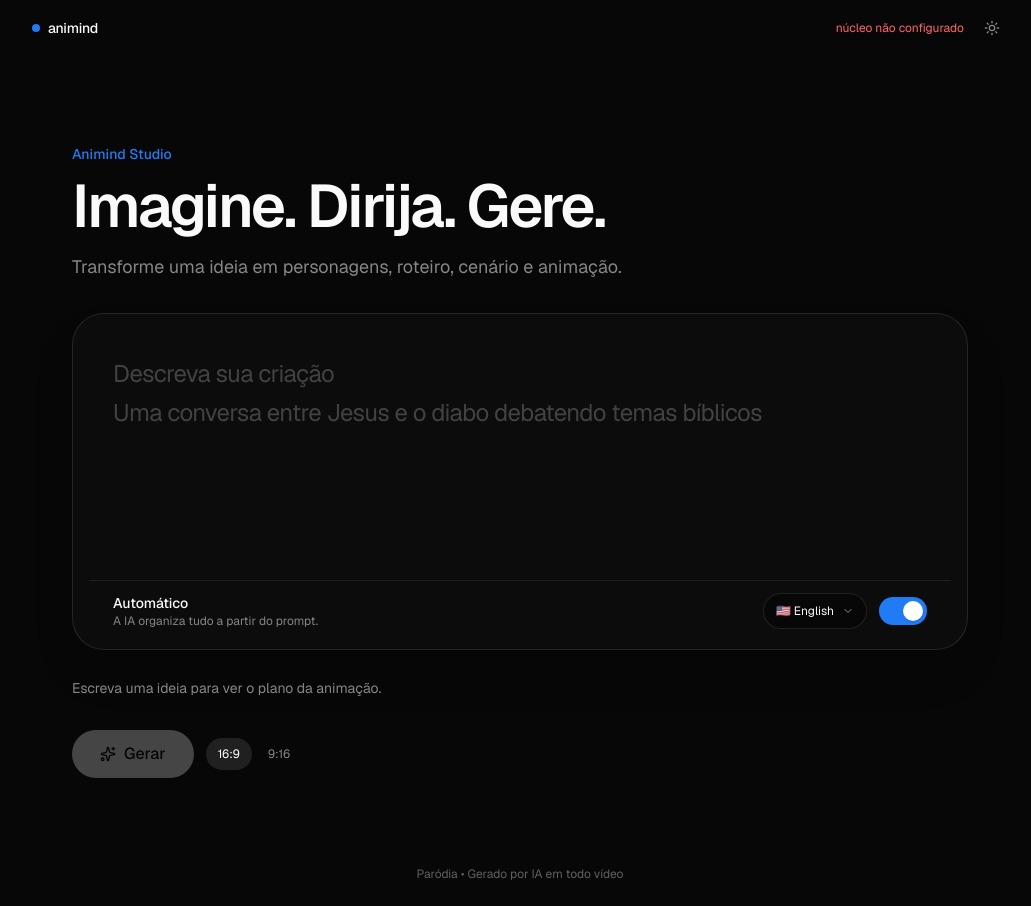
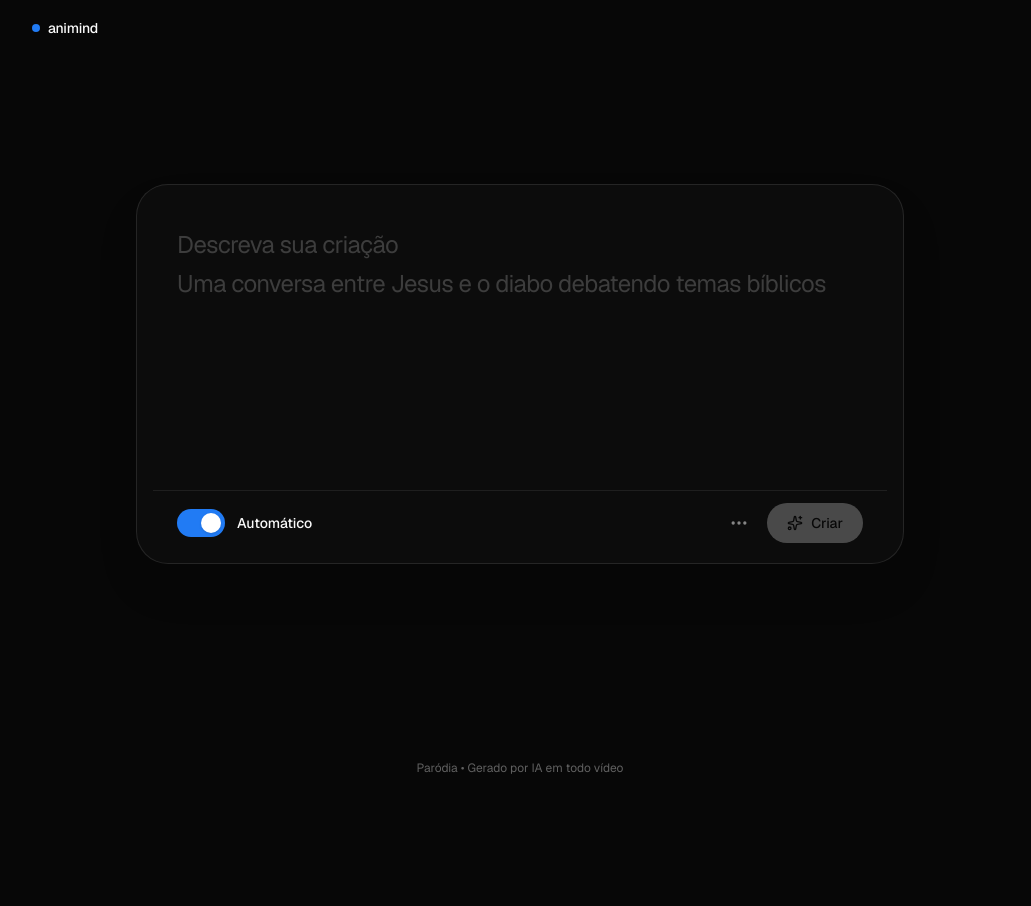
Before and after one commit to diogolean/animind, a Next.js app: page / in a window 1280 px wide. Shown: the whole page, without its empty margins (120-1151 px from the left). After the commit the page ends 800 px from the top, so only its background shows below. Built offline with nearby package versions, Linux system fonts and the light colour scheme.

Commit message:
Stream progressive creation previews

```diff
--- a/components/creation-studio.tsx
+++ b/components/creation-studio.tsx
@@ -2,13 +2,14 @@
 
 import { useEffect, useMemo, useRef, useState } from "react";
 import { AnimatePresence, motion } from "framer-motion";
-import { Loader2, Sparkles, X } from "lucide-react";
+import { Ellipsis, Loader2, Sparkles, X } from "lucide-react";
 import { toast } from "sonner";
 import { cn } from "cn";
 import { ART_STYLES } from "@/lib/contract";
 import type {
   ArtStyle,
   Character,
+  CharacterPreview,
   CharacterType,
   CreationMode,
   CreationPlan,
@@ -23,7 +24,7 @@ import type {
   VoiceCatalog,
   VideoFormat,
 } from "@/lib/contract";
-import { HEALTH_EVENT, createCharacter, getTones, getVoices, planCreation, resolveScenario, startRender, waitJob } from "@/lib/api";
+import { HEALTH_EVENT, createCharacter, createPreview, getTones, getVoices, planCreation, resolveScenario, startRender, waitJob } from "@/lib/api";
 import { normalizeToneCatalog } from "@/lib/tones";
 import { fallbackVoiceCatalog } from "@/lib/voices";
 import { CharacterListEditor } from "@/components/flow/character-list-editor";
@@ -31,6 +32,7 @@ import { CharacterVoicesEditor } from "@/components/flow/character-voices-editor
 import { ChoiceCard } from "@/components/flow/choice-card";
 import { LanguageCombobox } from "@/components/flow/language-combobox";
 import { PlanChips, type PlanField } from "@/components/flow/plan-chips";
+import { ProgressivePreview } from "@/components/flow/progressive-preview";
 import { Player } from "@/components/player";
 import { Transcript } from "@/components/transcript";
 
@@ -52,6 +54,17 @@ const SCENARIO_PROMPTS = {
   space: { label: "Espaço", prompt: "nave no espaço entre planetas" },
   agora: { label: "Ágora", prompt: "ágora clássica com colunas gregas" },
 } as const;
+
+const wait = (ms: number) => new Promise((resolve) => setTimeout(resolve, ms));
+const PREVIEW_ACCENTS = ["hsl(218 75% 64%)", "hsl(275 67% 68%)", "hsl(163 61% 55%)", "hsl(30 80% 62%)"];
+const optimisticPreview = (character: CreationPlanCharacter, index: number): CharacterPreview => ({
+  id: `local-${index}-${character.name}`,
+  index,
+  name: character.name || `Personagem ${index + 1}`,
+  kind: "stick",
+  source: "local",
+  accent: PREVIEW_ACCENTS[index % PREVIEW_ACCENTS.length],
+});
 function Label({ children }: { children: React.ReactNode }) {
   return <span className="mb-2 block text-xs font-medium uppercase tracking-[0.12em] text-muted-foreground">{children}</span>;
 }
@@ -62,9 +75,9 @@ export function CreationStudio() {
   const [plan, setPlan] = useState<CreationPlan | null>(null);
   const [planning, setPlanning] = useState(false);
   const [editing, setEditing] = useState<PlanField | null>(null);
+  const [detailsOpen, setDetailsOpen] = useState(false);
   const timer = useRef<ReturnType<typeof setTimeout> | null>(null);
   const [tones, setTones] = useState<ToneOption[]>(normalizeToneCatalog().tones);
-  const [languageOverride, setLanguageOverride] = useState<LanguageCode | null>(null);
 
   const [manualMode, setManualMode] = useState<CreationMode>("monologue");
   const [manualCharacters, setManualCharacters] = useState<CreationPlanCharacter[]>([{ name: "", prompt: "" }]);
@@ -85,7 +98,9 @@ export function CreationStudio() {
   const [audio, setAudio] = useState<AudioContext | null>(null);
   const [result, setResult] = useState<RenderResult | null>(null);
   const [scenarioResolution, setScenarioResolution] = useState<ScenarioResolution | null>(null);
-  const currentLanguage = automatic ? plan?.language ?? languageOverride ?? "en-US" : manualLanguage;
+  const [progressivePreviews, setProgressivePreviews] = useState<CharacterPreview[]>([]);
+  const [streamScenario, setStreamScenario] = useState<string | null>(null);
+  const currentLanguage = automatic ? plan?.language ?? "en-US" : manualLanguage;
   const [voiceCatalog, setVoiceCatalog] = useState<VoiceCatalog>(fallbackVoiceCatalog("en-US"));
 
   useEffect(() => {
@@ -101,7 +116,7 @@ export function CreationStudio() {
       .catch(() => setVoiceCatalog(fallbackVoiceCatalog(currentLanguage)));
   }, [currentLanguage]);
 
-  const requestPlan = (value: string, language = languageOverride) => {
+  const requestPlan = (value: string, language: LanguageCode | null = null) => {
     if (timer.current) clearTimeout(timer.current);
     const clean = value.trim();
     if (!clean) {
@@ -186,12 +201,34 @@ export function CreationStudio() {
     setRendering(true);
     setResult(null);
     setScenarioResolution(null);
+    setStreamScenario(null);
     setProgress(0);
+    const drafts = activePlan.mode === "monologue" ? activePlan.characters.slice(0, 1) : activePlan.characters;
+    setProgressivePreviews([optimisticPreview(drafts[0], 0)]);
     try {
+      const previewFlow = (async () => {
+        for (let index = 0; index < drafts.length; index++) {
+          if (index > 0) {
+            await wait(850);
+            setProgressivePreviews((current) => [...current, optimisticPreview(drafts[index], index)]);
+          }
+          const preview = await createPreview({
+            character: drafts[index],
+            characterType: activePlan.characterType,
+            artStyle: activePlan.artStyle,
+            language: activePlan.language,
+            index,
+          }).catch(() => null);
+          if (preview) {
+            setProgressivePreviews((current) =>
+              [...current.filter((item) => item.index !== index), preview].sort((a, b) => a.index - b.index),
+            );
+          }
+        }
+      })();
       const availableVoices = await getVoices(activePlan.language).catch(() => fallbackVoiceCatalog(activePlan.language));
       setVoiceCatalog(availableVoices);
       const cast: Character[] = [];
-      const drafts = activePlan.mode === "monologue" ? activePlan.characters.slice(0, 1) : activePlan.characters;
       for (let index = 0; index < drafts.length; index++) {
         setStatus(`Criando ${drafts[index].name} · ${index + 1}/${drafts.length}`);
         const character = await createCharacter({
@@ -203,9 +240,9 @@ export function CreationStudio() {
         cast.push(character);
         if (character.generator === "mock" && character.generatorNote) window.dispatchEvent(new Event(HEALTH_EVENT));
       }
+      await previewFlow;
       setStatus("Preparando cenário");
       const scenario = await resolveScenario(activePlan.scenarioRequest);
-      setScenarioResolution(scenario);
       setStatus("Escrevendo e animando");
       const template = activePlan.mode === "monologue" ? (activePlan.objective === "ensinar" ? "lesson" : "solo") : "debate";
       const voiceIndex = { male: 0, female: 0 };
@@ -234,7 +271,12 @@ export function CreationStudio() {
         personaMode: "quick",
         style: activePlan.artStyle,
       });
-      const done = await waitJob(job.id, (state) => setProgress(state.progress));
+      setScenarioResolution(scenario);
+      setStreamScenario(scenario.scenario === "agora" ? "Ágora" : activePlan.scenarioLabel);
+      const done = await waitJob(job.id, (state) => {
+        setProgress(state.progress);
+        setStatus(`Renderizando · ${Math.round(state.progress * 100)}%`);
+      });
       setResult(done.result!);
       setStatus("");
       window.dispatchEvent(new Event(HEALTH_EVENT));
@@ -247,16 +289,8 @@ export function CreationStudio() {
   }
 
   return (
-    <div className="mx-auto w-full max-w-5xl flex-1 px-5 pt-[8vh] pb-16 sm:px-8 sm:pt-[11vh]">
-      <section className="mx-auto max-w-4xl">
-        <div className="mb-8">
-          <p className="text-sm font-medium text-[var(--accent-brand)]">Animind Studio</p>
-          <h1 className="mt-3 text-4xl font-semibold tracking-[-0.04em] sm:text-6xl">Imagine. Dirija. Gere.</h1>
-          <p className="mt-4 max-w-xl text-base leading-relaxed text-muted-foreground sm:text-lg">
-            Transforme uma ideia em personagens, roteiro, cenário e animação.
-          </p>
-        </div>
-
+    <div className="mx-auto w-full max-w-5xl flex-1 px-5 pt-[12vh] pb-16 sm:px-8 sm:pt-[16vh]">
+      <section className="mx-auto max-w-3xl">
         <div className="rounded-[2rem] border border-white/10 bg-white/[0.025] p-3 shadow-2xl shadow-black/20 sm:p-4">
           <textarea
             autoFocus
@@ -266,32 +300,13 @@ export function CreationStudio() {
               setPrompt(event.target.value);
               if (automatic) requestPlan(event.target.value);
             }}
-            rows={5}
+            rows={6}
             maxLength={1200}
             placeholder="Descreva sua criação&#10;Uma conversa entre Jesus e o diabo debatendo temas bíblicos"
-            className="min-h-44 w-full resize-none bg-transparent p-4 text-xl leading-relaxed tracking-tight outline-none placeholder:text-muted-foreground/45 sm:p-6 sm:text-2xl"
+            className="min-h-52 w-full resize-none bg-transparent p-4 text-xl leading-relaxed tracking-tight outline-none placeholder:text-muted-foreground/40 sm:p-6 sm:text-2xl"
           />
           <div className="flex items-center justify-between gap-4 border-t border-white/8 px-4 pt-3 pb-1 sm:px-6">
-            <div>
-              <p className="text-sm font-medium">Automático</p>
-              <p className="text-xs text-muted-foreground">{automatic ? "A IA organiza tudo a partir do prompt." : "Controles completos abertos."}</p>
-            </div>
             <div className="flex items-center gap-3">
-              <LanguageCombobox
-                testId="language-selector"
-                value={currentLanguage}
-                languages={voiceCatalog.languages}
-                onChange={(language) => {
-                  if (automatic) {
-                    setLanguageOverride(language);
-                    setPlan((current) => current ? { ...current, language, characters: current.characters.map((character) => ({ ...character, voiceId: undefined })) } : current);
-                    if (prompt.trim()) requestPlan(prompt, language);
-                  } else {
-                    setManualLanguage(language);
-                    setManualCharacters((characters) => characters.map((character) => ({ ...character, voiceId: undefined })));
-                  }
-                }}
-              />
               <button
                 type="button"
                 role="switch"
@@ -301,26 +316,75 @@ export function CreationStudio() {
                   const next = !automatic;
                   setAutomatic(next);
                   setEditing(null);
-                  if (!next && plan) applyPlanToManual(plan);
-                  if (next) requestPlan(prompt);
+                  if (!next) {
+                    if (plan) applyPlanToManual(plan);
+                    setDetailsOpen(true);
+                  } else {
+                    setDetailsOpen(false);
+                    requestPlan(prompt);
+                  }
                 }}
                 className={cn("relative h-7 w-12 rounded-full transition-colors", automatic ? "bg-[var(--accent-brand)]" : "bg-white/10")}
               >
                 <span className={cn("absolute top-1 left-1 size-5 rounded-full bg-white shadow transition-transform", automatic ? "translate-x-5" : "translate-x-0")} />
                 <span className="sr-only">{automatic ? "Desligar automático" : "Ligar automático"}</span>
               </button>
+              <span className="text-sm font-medium">Automático</span>
+            </div>
+            <div className="flex items-center gap-2">
+              <button
+                type="button"
+                data-testid="details-toggle"
+                aria-label="Mais ajustes"
+                aria-expanded={detailsOpen}
+                onClick={() => setDetailsOpen((current) => !current)}
+                className={cn("grid size-10 place-items-center rounded-full text-muted-foreground transition hover:bg-white/8 hover:text-white", detailsOpen && "bg-white/8 text-white")}
+              >
+                <Ellipsis className="size-5" />
+              </button>
+              <button
+                type="button"
+                data-testid="generate"
+                disabled={!valid || rendering || planning}
+                onClick={generate}
+                className="flex h-10 items-center gap-2 rounded-full bg-white px-5 text-sm font-medium text-black transition hover:bg-white/90 disabled:cursor-not-allowed disabled:opacity-25"
+              >
+                {rendering || planning ? <Loader2 className="size-4 animate-spin" /> : <Sparkles className="size-4" />}
+                {planning ? "Entendendo" : rendering ? "Criando" : result ? "Criar novamente" : "Criar"}
+              </button>
             </div>
           </div>
         </div>
 
-        <AnimatePresence mode="wait">
+        <AnimatePresence>
+          {detailsOpen ? (
+            <motion.div
+              key="details"
+              data-testid="details-panel"
+              initial={{ opacity: 0, height: 0, y: -6 }}
+              animate={{ opacity: 1, height: "auto", y: 0 }}
+              exit={{ opacity: 0, height: 0, y: -6 }}
+              className="mt-4 overflow-hidden rounded-[1.5rem] border border-white/8 bg-white/[0.018] p-5"
+            >
+              <div className="mb-5 flex items-center justify-between">
+                <p className="text-sm font-medium">{automatic ? "O que será criado" : "Direção manual"}</p>
+                <div className="flex gap-1">
+                  {(["16:9", "9:16"] as const).map((item) => (
+                    <button
+                      key={item}
+                      type="button"
+                      data-testid={`format-${item.replace(":", "x")}`}
+                      onClick={() => setFormat(item)}
+                      className={cn("rounded-full px-3 py-1.5 text-xs transition", format === item ? "bg-white/10 text-white" : "text-muted-foreground hover:text-white")}
+                    >
+                      {item}
+                    </button>
+                  ))}
+                </div>
+              </div>
               {automatic ? (
-            <motion.div key="automatic" initial={{ opacity: 0, y: 8 }} animate={{ opacity: 1, y: 0 }} exit={{ opacity: 0, y: -8 }} className="mt-7">
-              {planning ? (
-                <div data-testid="planning" className="flex items-center gap-2 text-sm text-muted-foreground"><Loader2 className="size-4 animate-spin" />Entendendo sua criação…</div>
-              ) : plan ? (
+                plan ? (
                   <>
-                  <div className="mb-3 flex items-center gap-2 text-sm text-muted-foreground"><Sparkles className="size-4 text-[var(--accent-brand)]" />Entendi assim — toque em qualquer item para editar</div>
                     <PlanChips plan={plan} tones={tones} voices={voiceCatalog} onEdit={setEditing} />
                     <AnimatePresence>
                       {editing ? (
@@ -341,20 +405,9 @@ export function CreationStudio() {
                       ) : null}
                     </AnimatePresence>
                   </>
-              ) : prompt.trim() ? null : (
-                <p className="text-sm text-muted-foreground">Escreva uma ideia para ver o plano da animação.</p>
-              )}
-            </motion.div>
+                ) : <p className="text-sm text-muted-foreground">{planning ? "Entendendo sua criação…" : "Escreva uma ideia para ver os detalhes."}</p>
               ) : (
-            <motion.div
-              key="manual"
-              data-testid="manual-controls"
-              initial={{ opacity: 0, y: -10 }}
-              animate={{ opacity: 1, y: 0 }}
-              exit={{ opacity: 0, y: -10 }}
-              transition={{ duration: 0.28 }}
-              className="mt-8 space-y-9"
-            >
+                <div data-testid="manual-controls" className="space-y-9">
                   <ManualControls
                     mode={manualMode}
                     onMode={setManualMode}
@@ -381,40 +434,18 @@ export function CreationStudio() {
                     duration={manualDuration}
                     onDuration={setManualDuration}
                   />
+                </div>
+              )}
             </motion.div>
-          )}
+          ) : null}
         </AnimatePresence>
 
-        <div className="mt-8 flex flex-wrap items-center gap-3">
-          <button
-            type="button"
-            data-testid="generate"
-            disabled={!valid || rendering || planning}
-            onClick={generate}
-            className="flex h-12 items-center gap-2 rounded-full bg-white px-7 font-medium text-black transition hover:bg-white/90 disabled:cursor-not-allowed disabled:opacity-25"
-          >
-            {rendering ? <Loader2 className="size-4 animate-spin" /> : <Sparkles className="size-4" />}
-            {rendering ? status || `Gerando · ${Math.round(progress * 100)}%` : result ? "Gerar novamente" : "Gerar"}
-          </button>
-          <div className="flex gap-1">
-            {(["16:9", "9:16"] as const).map((item) => (
-              <button
-                key={item}
-                type="button"
-                data-testid={`format-${item.replace(":", "x")}`}
-                onClick={() => setFormat(item)}
-                className={cn("rounded-full px-3 py-2 text-xs transition", format === item ? "bg-white/10 text-white" : "text-muted-foreground hover:text-white")}
-              >
-                {item}
-              </button>
-            ))}
-          </div>
-        </div>
+        {rendering && progressivePreviews.length ? <ProgressivePreview previews={progressivePreviews} scenario={streamScenario} status={status || `Renderizando · ${Math.round(progress * 100)}%`} /> : null}
         {scenarioResolution?.note ? <p data-testid="scenario-fallback" className="mt-3 text-sm text-amber-500">{scenarioResolution.note}</p> : null}
       </section>
 
       {result && audio ? (
-        <motion.section data-testid="render-result" initial={{ opacity: 0, y: 20 }} animate={{ opacity: 1, y: 0 }} className="mx-auto mt-14 max-w-4xl">
+        <motion.section data-testid="render-result" initial={{ opacity: 0, y: 20 }} animate={{ opacity: 1, y: 0 }} className="mx-auto mt-10 max-w-4xl">
           <Player result={result} audioCtx={audio} fileName={`animind-${result.characters[0]?.name.toLowerCase().replace(/\W+/g, "-") ?? "criacao"}`} />
           <Transcript result={result} />
         </motion.section>
--- /dev/null
+++ b/components/flow/progressive-preview.tsx
@@ -0,0 +1,96 @@
+"use client";
+
+/* eslint-disable @next/next/no-img-element */
+import { motion } from "framer-motion";
+import { Loader2 } from "lucide-react";
+import type { CharacterPreview } from "@/lib/contract";
+
+function StickFigure({ preview }: { preview: CharacterPreview }) {
+  return (
+    <svg viewBox="0 0 160 220" className="h-52 w-40 overflow-visible" aria-label={`Preview de ${preview.name}`}>
+      <defs>
+        <filter id={`glow-${preview.id}`} x="-50%" y="-50%" width="200%" height="200%">
+          <feGaussianBlur stdDeviation="7" />
+        </filter>
+      </defs>
+      <ellipse cx="80" cy="207" rx="52" ry="8" fill="black" opacity=".28" />
+      <circle cx="80" cy="65" r="40" fill={preview.accent} opacity=".16" filter={`url(#glow-${preview.id})`} />
+      <g fill="none" stroke={preview.accent} strokeLinecap="round" strokeLinejoin="round">
+        <circle cx="80" cy="62" r="34" strokeWidth="6" fill="#101114" />
+        <path d="M80 97v56M80 116l-37 31M80 116l37 31M80 152l-28 49M80 152l28 49" strokeWidth="7" />
+        <g className="animind-stick-eyes" strokeWidth="4">
+          <path d="M65 56h3M92 56h3" />
+        </g>
+        <path className="animind-stick-mouth" d="M68 74q12 8 24 0" strokeWidth="4" />
+        <ellipse className="animind-stick-mouth-open" cx="80" cy="77" rx="9" ry="7" strokeWidth="3" fill={preview.accent} fillOpacity=".18" />
+      </g>
+    </svg>
+  );
+}
+
+function CorePreview({ preview }: { preview: CharacterPreview }) {
+  const idle = preview.frames?.idle ?? preview.imageUrl;
+  if (!idle) return <StickFigure preview={preview} />;
+  return (
+    <div className="relative h-52 w-40">
+      <img src={idle} alt={preview.name} className="size-full object-contain" />
+      {preview.frames?.blink ? <img src={preview.frames.blink} alt="" className="animind-preview-blink absolute inset-0 size-full object-contain" /> : null}
+      {preview.frames?.mouthOpen ? <img src={preview.frames.mouthOpen} alt="" className="animind-preview-mouth absolute inset-0 size-full object-contain" /> : null}
+    </div>
+  );
+}
+
+export function ProgressivePreview({
+  previews,
+  scenario,
+  status,
+}: {
+  previews: CharacterPreview[];
+  scenario: string | null;
+  status: string;
+}) {
+  return (
+    <motion.section
+      data-testid="preview-stream"
+      initial={{ opacity: 0, y: 14 }}
+      animate={{ opacity: 1, y: 0 }}
+      className="mt-7 overflow-hidden rounded-[2rem] border border-white/8 bg-[#0d0e11]"
+    >
+      <div className="relative min-h-80 overflow-hidden px-6 pt-8">
+        <motion.div
+          data-testid="stream-scenario"
+          data-ready={scenario ? "true" : "false"}
+          initial={false}
+          animate={{ opacity: scenario ? 1 : 0.18, scale: scenario ? 1 : 1.04 }}
+          className="absolute inset-0"
+        >
+          <div className="absolute inset-0 bg-[radial-gradient(circle_at_50%_120%,rgba(62,104,190,.3),transparent_53%)]" />
+          <div className="absolute inset-x-[8%] bottom-0 h-32 rounded-t-[50%] border-t border-white/10 bg-white/[0.025]" />
+          <div className="absolute top-6 left-1/2 h-32 w-px -translate-x-1/2 bg-gradient-to-b from-transparent via-white/10 to-transparent" />
+        </motion.div>
+
+        <div className="relative flex min-h-60 items-end justify-center gap-3 sm:gap-10">
+          {previews.map((preview) => (
+            <motion.div
+              key={preview.id}
+              data-testid={`stream-character-${preview.index}`}
+              initial={{ opacity: 0, y: 26, scale: 0.94 }}
+              animate={{ opacity: 1, y: 0, scale: 1 }}
+              transition={{ type: "spring", stiffness: 170, damping: 18 }}
+              className="flex flex-col items-center"
+            >
+              <CorePreview preview={preview} />
+              <span className="mt-1 rounded-full border border-white/10 bg-black/30 px-3 py-1 text-xs font-medium backdrop-blur">
+                {preview.name}
+              </span>
+            </motion.div>
+          ))}
+        </div>
+      </div>
+      <div className="relative flex items-center justify-between gap-3 border-t border-white/8 px-5 py-3 text-xs text-muted-foreground">
+        <span className="flex min-w-0 items-center gap-2"><Loader2 className="size-3.5 shrink-0 animate-spin" /><span className="truncate">{status || "Preparando animação"}</span></span>
+        {scenario ? <motion.span initial={{ opacity: 0 }} animate={{ opacity: 1 }} className="shrink-0 text-foreground/70">{scenario}</motion.span> : null}
+      </div>
+    </motion.section>
+  );
+}
--- a/components/site-header.tsx
+++ b/components/site-header.tsx
@@ -1,12 +1,9 @@
 "use client";
 import Link from "next/link";
 import { useEffect, useState } from "react";
-import { useTheme } from "next-themes";
-import { Moon, Sun } from "lucide-react";
 import { HEALTH_EVENT } from "@/lib/api";
 
 export function SiteHeader() {
-  const { resolvedTheme, setTheme } = useTheme();
   const [mode, setMode] = useState<{ label: string; tone: string; note?: string } | null>(null);
   useEffect(() => {
     const load = () =>
@@ -34,24 +31,16 @@ export function SiteHeader() {
     return () => window.removeEventListener(HEALTH_EVENT, load);
   }, []);
   return (
-    <header className="mx-auto flex h-14 w-full max-w-5xl items-center justify-between px-6">
+    <header className="mx-auto flex h-14 w-full max-w-5xl items-center px-6">
       <Link href="/" className="flex items-center gap-2 text-sm font-medium tracking-tight">
         <span className="size-2 rounded-full bg-[var(--accent-brand)]" />
         animind
       </Link>
       {mode && (
-        <span data-testid="core-mode" title={mode.note} className={`ml-auto mr-3 text-xs ${mode.tone}`}>
+        <span data-testid="core-mode" title={mode.note} className="sr-only">
           {mode.label}
         </span>
       )}
-      <button
-        aria-label="Alternar tema"
-        onClick={() => setTheme(resolvedTheme === "dark" ? "light" : "dark")}
-        className="grid size-8 place-items-center rounded-full text-muted-foreground transition-colors hover:text-foreground"
-      >
-        <Sun className="hidden size-4 dark:block" />
-        <Moon className="size-4 dark:hidden" />
-      </button>
     </header>
   );
 }
```
Also changed, not shown: app/globals.css (+26 -0 lines). Lines whose indentation alone changed are shown as unchanged.
